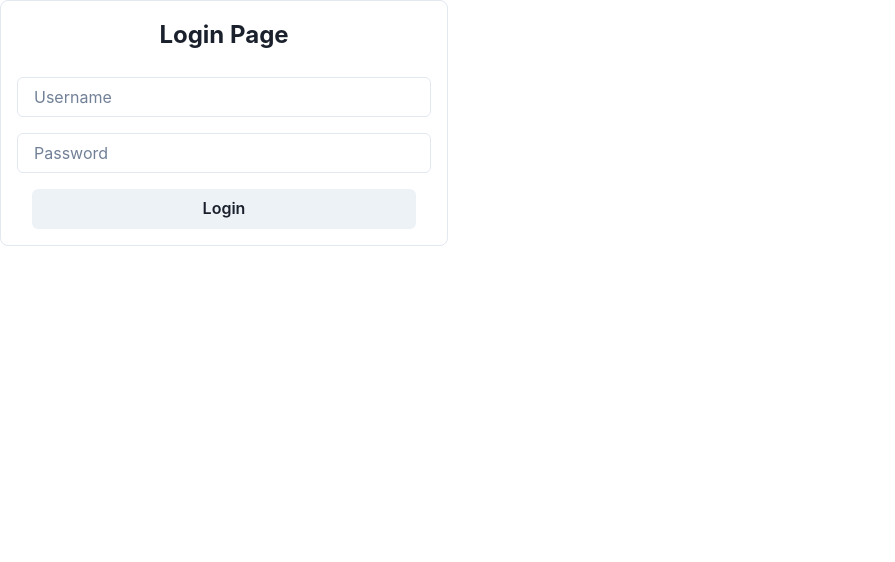
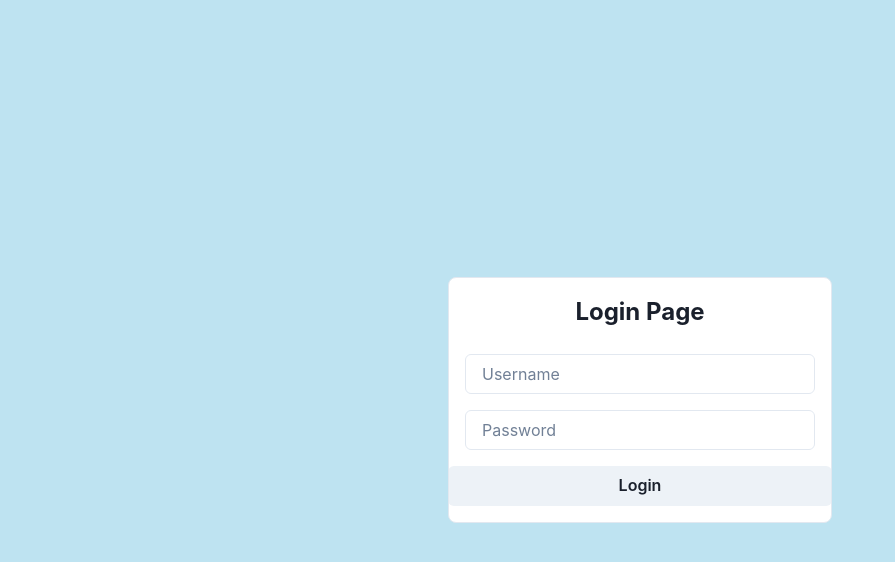
Before and after one commit to Shamshad25/sale-order-management, a React (Create React App) app: page /login in a window 1280 px wide. Shown: the top 562 px of the page, without its empty margins (0-895 px from the left). Built offline with nearby package versions, Linux system fonts and the light colour scheme.

Commit message:
position fixed

```diff
--- a/src/App.js
+++ b/src/App.js
@@ -1,13 +1,15 @@
-// src/App.js
 import { BrowserRouter as Router, Route, Routes } from "react-router-dom";
 import Login from "./pages/Login";
 import Home from "./pages/Home";
 import { QueryClient, QueryClientProvider } from "@tanstack/react-query";
+import React from "react";
+import "./App.css";
 
 const queryClient = new QueryClient();
 
 function App() {
   return (
+    <div className="box">
       <QueryClientProvider client={queryClient}>
         <Router>
           <Routes>
@@ -16,6 +18,7 @@
           </Routes>
         </Router>
       </QueryClientProvider>
+    </div>
   );
 }
 
--- a/src/index.js
+++ b/src/index.js
@@ -18,7 +18,9 @@
   <React.StrictMode>
     <Provider store={store}>
       <ChakraProvider theme={theme}>
-        <App />
+        <div className="App">
+          <App />
+        </div>
       </ChakraProvider>
     </Provider>
   </React.StrictMode>
```
Lines whose indentation alone changed are shown as unchanged.
